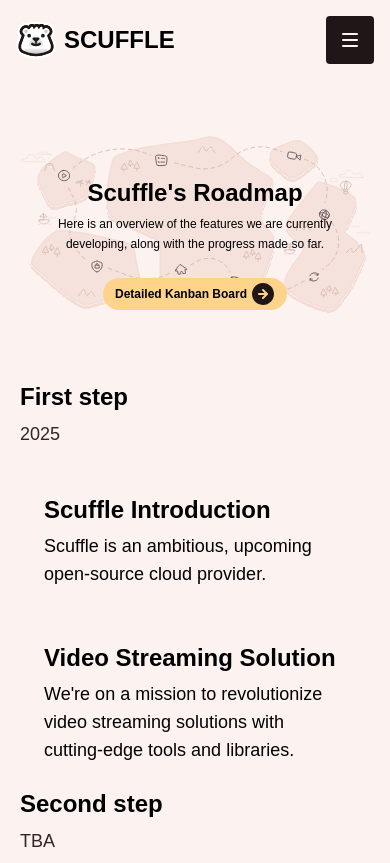
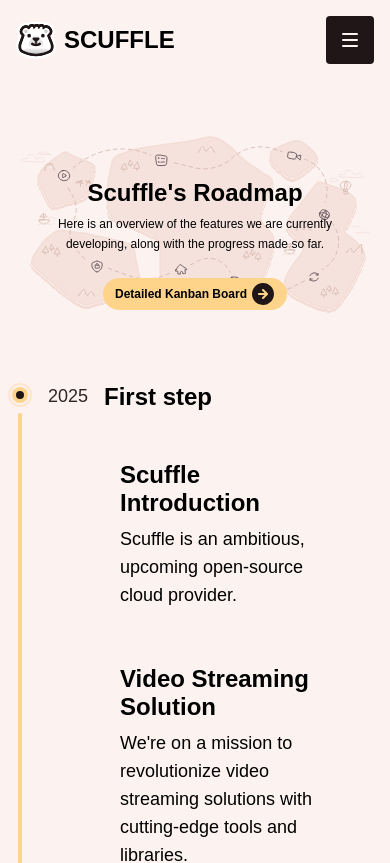
Before and after one commit to ScuffleCloud/landing, a SvelteKit app: page /roadmap in a window 390 px wide. Shown: the top 863 px of the page. Built offline with nearby package versions, Linux system fonts and the light colour scheme; no server answers.

Commit message:
fix roadmap for mobile

```diff
--- a/src/components/roadmap/RoadmapPanel.svelte
+++ b/src/components/roadmap/RoadmapPanel.svelte
@@ -23,7 +23,7 @@
 </script>
 
 <div class="panel">
-    <div class="left-section">
+    <div class="title-section">
         <h2>{title}</h2>
         <p class="year">{year}</p>
     </div>
@@ -35,7 +35,7 @@
             <div class={['divider-line', { incomplete }]}></div>
         {/if}
     </div>
-    <div class="right-section">
+    <div class="content-section">
         {#each content as item}
             <div class="content-card">
                 <h3>{item.title}</h3>
@@ -51,26 +51,33 @@
         grid-template-columns: 10rem 1px 1fr;
         gap: 4rem;
         width: 100%;
+        grid-template-areas: 'title-section divider-section content-section';
     }
 
-    .left-section {
-        display: flex;
-        flex-direction: column;
-        gap: 0.5rem;
+    .title-section {
+        grid-area: title-section;
+        display: grid;
+        grid-template-rows: min-content 1fr;
+        grid-template-areas:
+            'title'
+            'year';
 
         h2 {
+            grid-area: title;
             font-size: 1.5rem;
             font-weight: 700;
             line-height: 2rem;
         }
 
         .year {
+            grid-area: year;
             font-size: 1.125rem;
             color: var(--color-brown700);
         }
     }
 
     .divider-section {
+        grid-area: divider-section;
         margin-top: 0.125rem;
 
         .status-icon {
@@ -83,7 +90,7 @@
             background-color: var(--color-orange500);
             width: 0.25rem;
             transform: translateX(-50%);
-            height: 86%;
+            height: calc(100% - 2.2rem);
             border-radius: 0.75rem;
 
             &.incomplete {
@@ -92,11 +99,11 @@
         }
     }
 
-    .right-section {
+    .content-section {
+        grid-area: content-section;
         display: flex;
         flex-direction: column;
         gap: 0.5rem;
-    }
 
         .content-card {
             display: flex;
@@ -114,16 +121,34 @@
                 font-weight: 500;
             }
         }
+    }
 
-    /* Maybe we want this to be on the left side when the page is small. TODO: Check with design */
     @media (max-width: 768px) {
         .panel {
-            grid-template-columns: 1fr;
+            grid-template-columns: 0.25rem 1fr;
             gap: 1.5rem;
+            grid-template-areas:
+                'divider-section title-section'
+                'divider-section content-section';
         }
 
         .divider-section {
-            display: none;
+            grid-column: 1 / 2;
+        }
+
+        .title-section,
+        .content-section {
+            grid-column: 2 / 3;
+        }
+
+        .title-section {
+            grid-template-columns: 3.5rem 1fr;
+            grid-template-areas: 'year title';
+            align-items: center;
+        }
+
+        .content-section {
+            padding-left: 3rem;
         }
     }
 </style>
```
Also changed, not shown: src/components/roadmap/BearAnimation.svelte (+2 -6 lines), src/lib/images/RoadmapFooter3.svelte (+4 -2 lines). Lines whose indentation alone changed are shown as unchanged.
